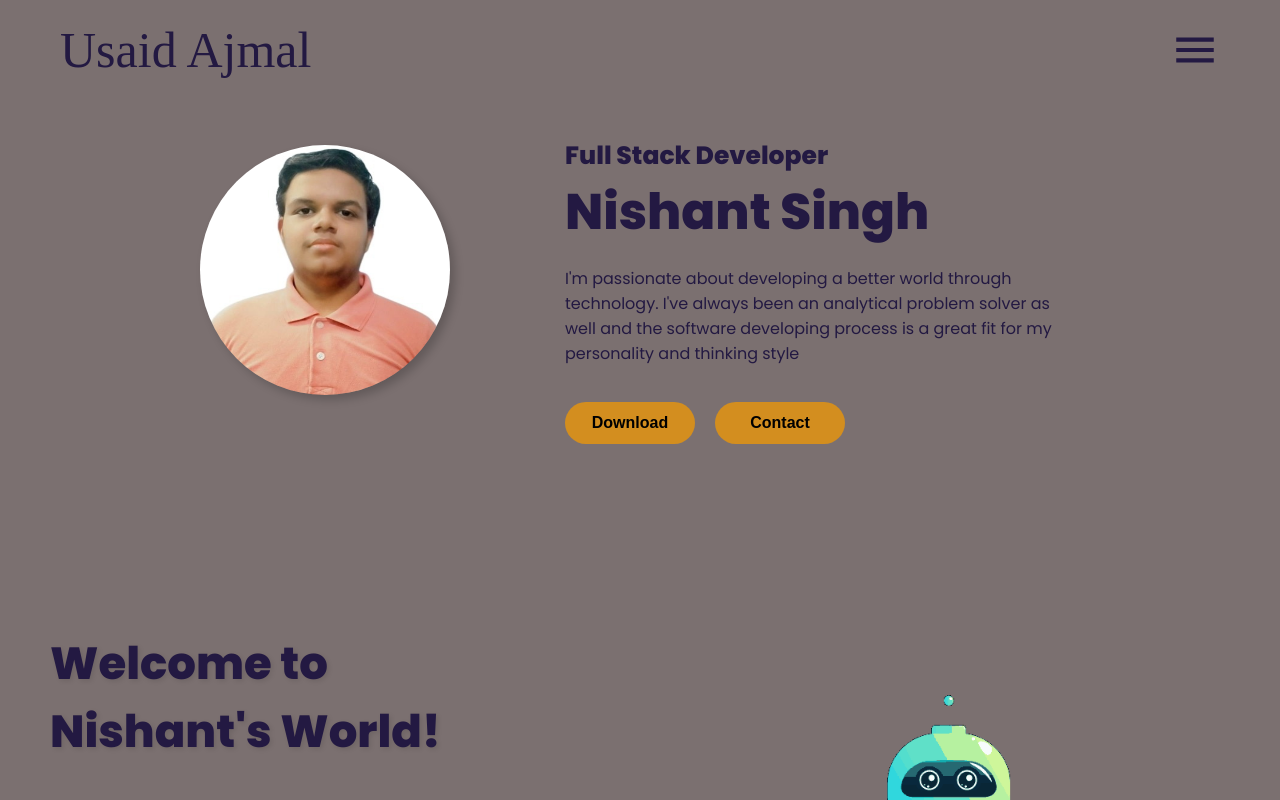
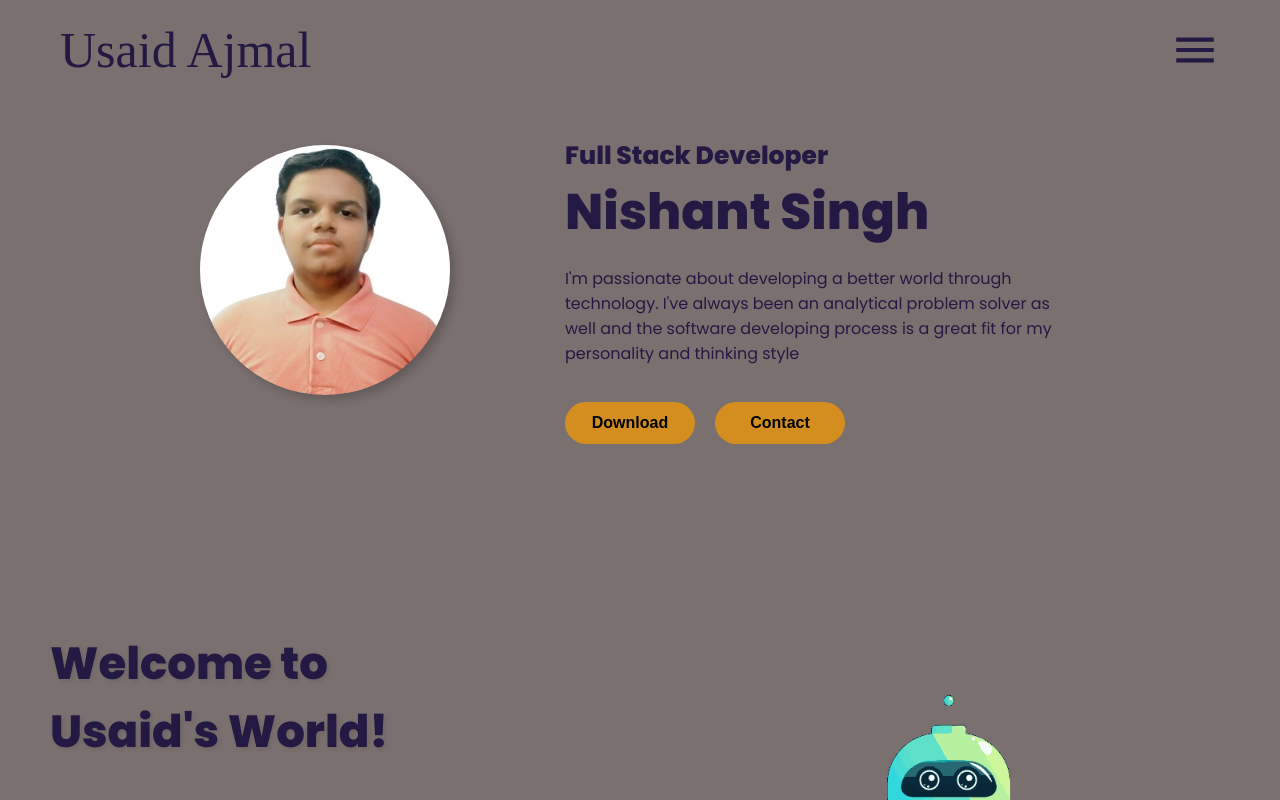
Before and after one commit to Usaid-Ajmal/ReactTask6, a React (Create React App) app: page / in a window 1280 px wide. Shown: the top 800 px of the page. Built offline with nearby package versions, Linux system fonts and the light colour scheme; a web font is replaced by a local one.

Commit message:
Update Welcome.js

```diff
--- a/src/component/Welcome.js
+++ b/src/component/Welcome.js
@@ -5,7 +5,7 @@ const Welcome = () => {
   return (
     <div className='welcome_container' id='welcome'>
           <div className='welcome-left'>
-            <h1>Welcome to Nishant's World!</h1>
+            <h1>Welcome to Usaid's World!</h1>
             <p>Skilled and Motivated Full Stack Developer with a Strong Passion for Learning and Open Source Contributions.</p>
             <p>I am an accomplished web developer, driven by a relentless desire to acquire new skills and make meaningful contributions to open source initiatives. My academic pursuits have led me to pursue a Bachelor's degree in Computer Science Engineering from Vellore Institute of Technology. I possess a comprehensive understanding of programming languages, including C++, Java, HTML, CSS, MySQL, and JavaScript, which has equipped me to develop robust web solutions. Additionally, my proficient communication skills in English and Hindi enable me to collaborate seamlessly with diverse teams.</p>
           </div>
```
